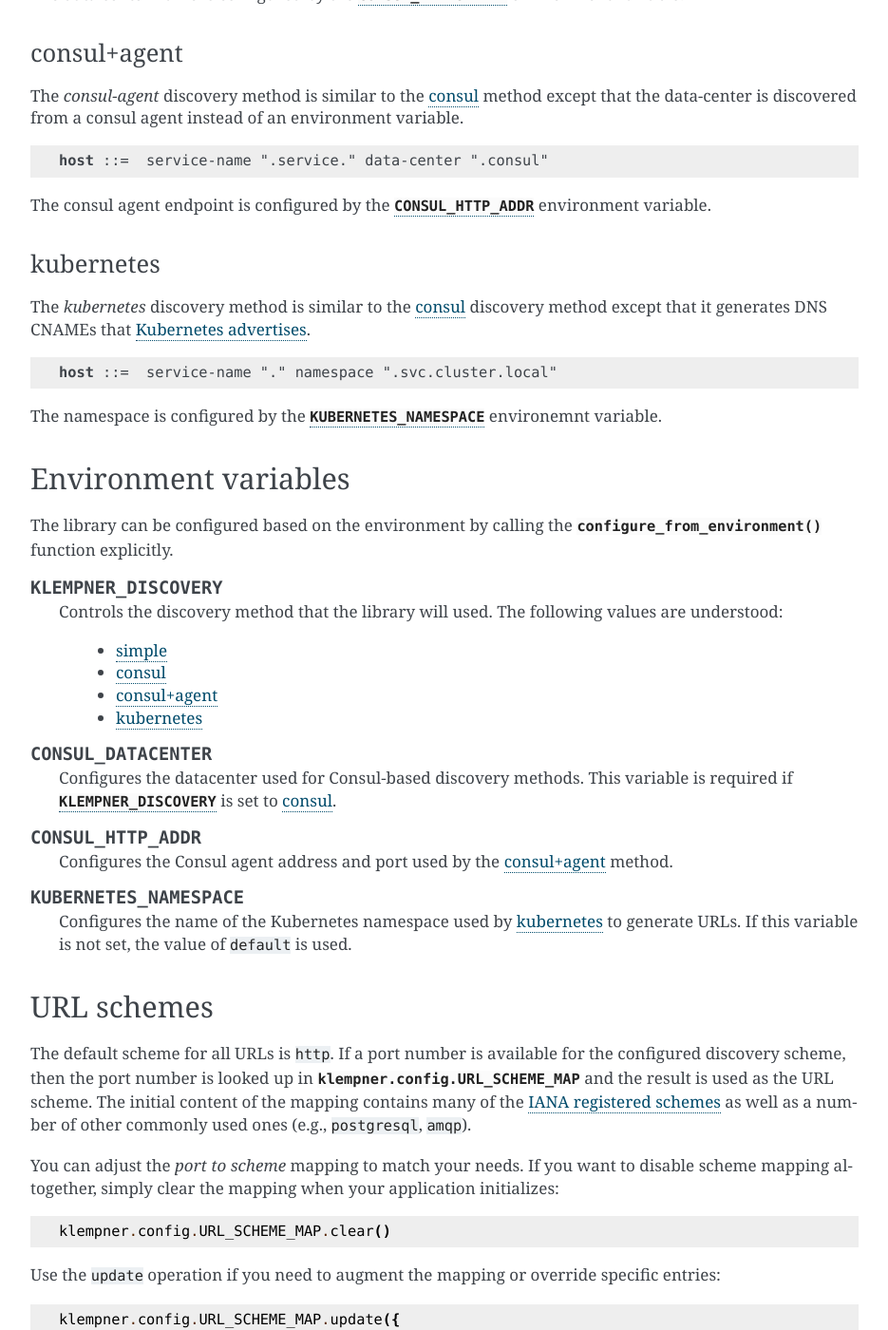
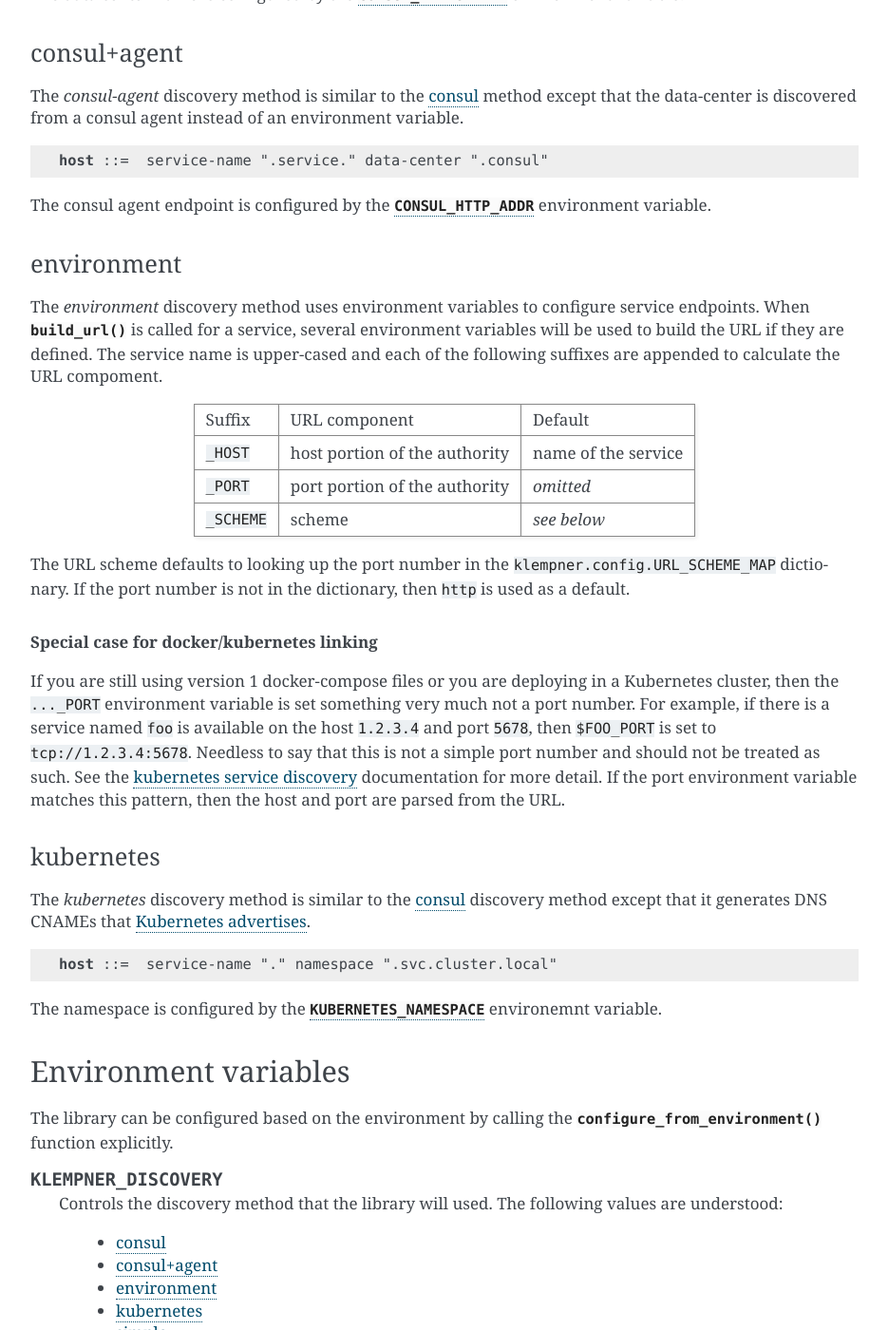
Before and after one commit to dave-shawley/klempner, a Sphinx documentation site: the page built from docs/configuration.rst, in a window 1280 px wide and 1400 px high, scrolled down 915 px. Shown: the whole window at 95% size, without its empty margins (282-1217 px from the left). Built offline with Sphinx 7.4.7, drawn with Linux system fonts in a browser that asks for light colours.

Commit message:
Add environment variable discovery.
I split this out from "simple" discovery so it is explicit.

```diff
--- a/README.rst
+++ b/README.rst
@@ -121,13 +121,14 @@
 
 .. code-block:: python
 
+   os.environ['KLEMPNER_DISCOVERY'] = 'environment'
    os.environ['ACCOUNT_HOST'] = '10.2.12.23'
    os.environ['ACCOUNT_PORT'] = '11223'
    url = klempner.url.build_url('account')
    print(url)  # http://10.2.12.23:11223/
 
-For a service named ``adder``, the following table lists the environment
-variables that are applicable:
+For a service named ``adder``, the following environment variables are used
+if they are set.
 
 +------------------+-------------------------------+-------------+
 | Name             | URL component                 | Default     |
@@ -145,6 +146,7 @@
 
 .. code-block:: python
 
+   os.environ['KLEMPNER_DISCOVERY'] = 'environment'
    os.environ['ACCOUNT_HOST'] = '10.2.12.23'
    os.environ['ACCOUNT_PORT'] = '443'
    url = klempner.url.build_url('account')
--- a/docs/configuration.rst
+++ b/docs/configuration.rst
@@ -61,6 +61,45 @@
 The consul agent endpoint is configured by the :envvar:`CONSUL_HTTP_ADDR`
 environment variable.
 
+.. _environment-discovery-method:
+
+environment
+~~~~~~~~~~~
+The *environment* discovery method uses environment variables to configure
+service endpoints.  When :func:`~klempner.url.build_url` is called for a
+service, several environment variables will be used to build the URL if they
+are defined.  The service name is upper-cased and each of the following
+suffixes are appended to calculate the URL compoment.
+
++-------------+-------------------------------+---------------------+
+| Suffix      | URL component                 | Default             |
++-------------+-------------------------------+---------------------+
+| ``_HOST``   | host portion of the authority | name of the service |
++-------------+-------------------------------+---------------------+
+| ``_PORT``   | port portion of the authority | *omitted*           |
++-------------+-------------------------------+---------------------+
+| ``_SCHEME`` | scheme                        | *see below*         |
++-------------+-------------------------------+---------------------+
+
+The URL scheme defaults to looking up the port number in the
+``klempner.config.URL_SCHEME_MAP`` dictionary.  If the port number is not
+in the dictionary, then ``http`` is used as a default.
+
+.. rubric:: Special case for docker/kubernetes linking
+
+If you are still using version 1 docker-compose files or you are deploying
+in a Kubernetes cluster, then the ``..._PORT`` environment variable is set
+something very much not a port number.  For example, if there is a service
+named ``foo`` is available on the host ``1.2.3.4`` and port ``5678``, then
+``$FOO_PORT`` is set to ``tcp://1.2.3.4:5678``.  Needless to say that this
+is not a simple port number and should not be treated as such.  See the
+`kubernetes service discovery`_ documentation for more detail.  If the port
+environment variable matches this pattern, then the host and port are parsed
+from the URL.
+
+.. _kubernetes service discovery: https://kubernetes.io/docs/concepts
+   /services-networking/service/#environment-variables
+
 .. _kubernetes-discovery-method:
 
 kubernetes
@@ -88,10 +127,11 @@
    Controls the discovery method that the library will used.  The following
    values are understood:
 
-      - :ref:`simple-discovery-method`
       - :ref:`consul-discovery-method`
       - :ref:`consul-agent-discovery-method`
+      - :ref:`environment-discovery-method`
       - :ref:`kubernetes-discovery-method`
+      - :ref:`simple-discovery-method`
 
 .. envvar:: CONSUL_DATACENTER
 
--- a/docs/history.rst
+++ b/docs/history.rst
@@ -5,6 +5,9 @@
 ---------------
 - Add :data:`~klempner.config.URL_SCHEME_MAP` so that URL schemes can be
   easily configured.
+- Separate the :ref:`environment-discovery-method` method out from the
+  :ref:`simple-discovery-method` method.  Previously the simple method would
+  fall back to using environment variables if they were set.
 
 `0.0.1`_ (5 May 2019)
 ---------------------
```
Also changed, not shown: 4 other files.
